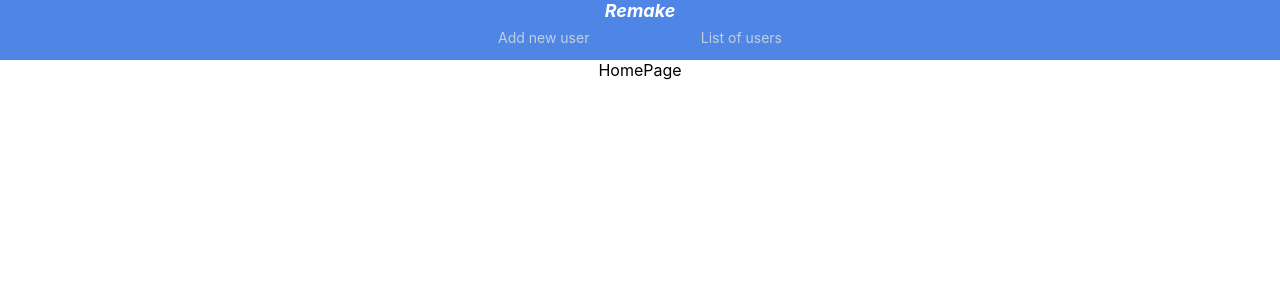
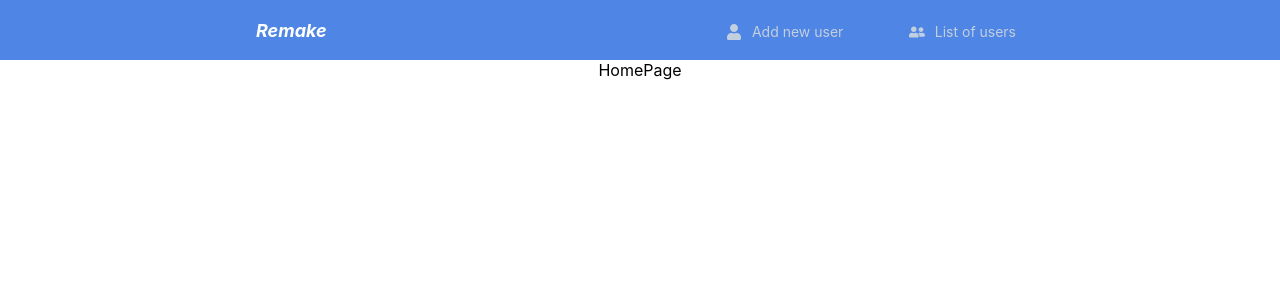
Before and after one commit to andrey-dihtiarov/wizard-form-react, a React (Create React App) app: page / in a window 1280 px wide. Shown: the top 300 px of the page. Built offline with nearby package versions, Linux system fonts and the light colour scheme.

Commit message:
account-form: LinkButton Icons changed due to Icon component changes

```diff
--- a/src/components/Header/index.jsx
+++ b/src/components/Header/index.jsx
@@ -1,27 +1,31 @@
 import { Link } from 'react-router-dom';
 
-import { ROUTES } from '../../constants';
+import { ICONS, ROUTES } from '../../constants';
 
 import LinkButton from '../buttons/LinkButton';
-import { UserIcon, UsersIcon } from '../icons';
+import Icon from '../Icon';
 
 import styles from './Header.module.scss';
 
 const Header = () => (
   <div className={styles.header}>
-    <div className={styles.container}>
+    <div className={styles.headerInner}>
       <Link to={ROUTES.home} className={styles.logo}>
         Remake
       </Link>
       <div className={styles.nav}>
         <LinkButton
           to={`${ROUTES.newUser}${ROUTES.accountForm}`}
-          icon={UserIcon}
+          icon={<Icon icon={ICONS.user} />}
           className={styles.navButton}
         >
           Add new user
         </LinkButton>
-        <LinkButton to={ROUTES.users} icon={UsersIcon} className={styles.navButton}>
+        <LinkButton
+          to={ROUTES.users}
+          icon={<Icon icon={ICONS.userFriends} />}
+          className={styles.navButton}
+        >
           List of users
         </LinkButton>
       </div>
```
